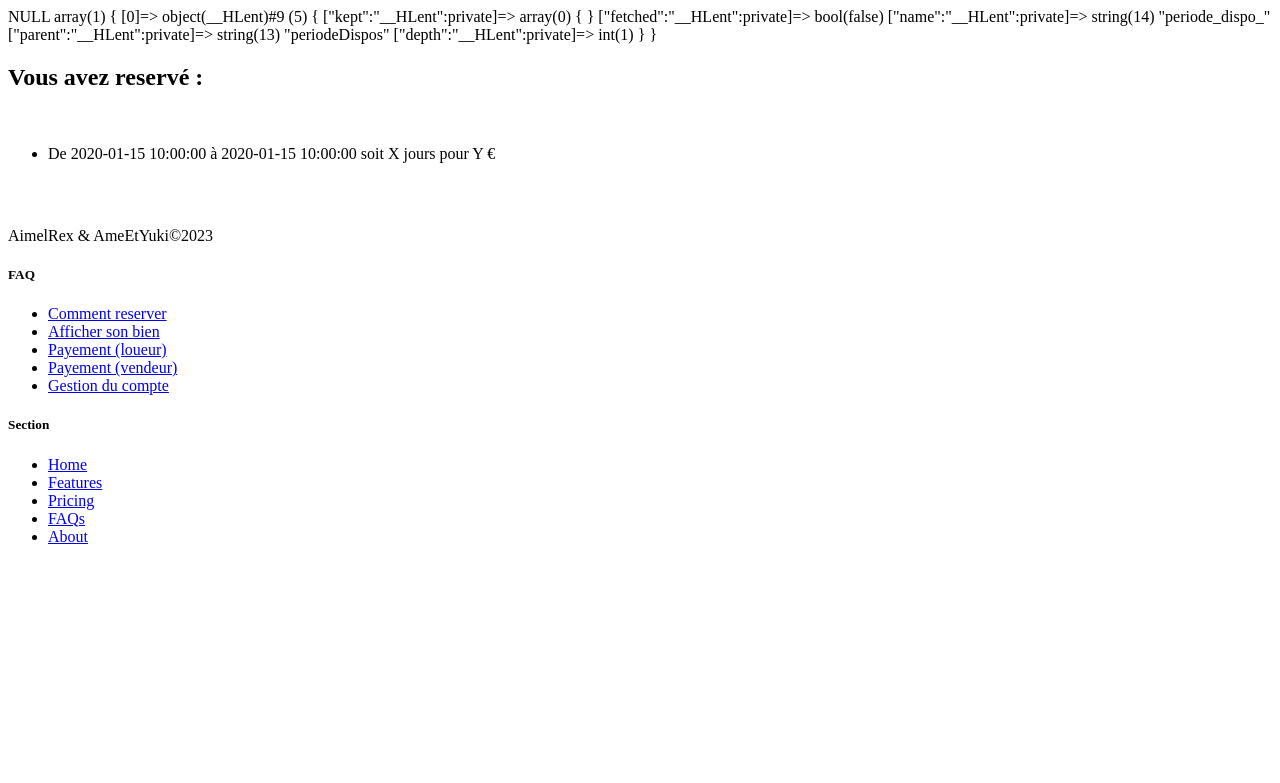
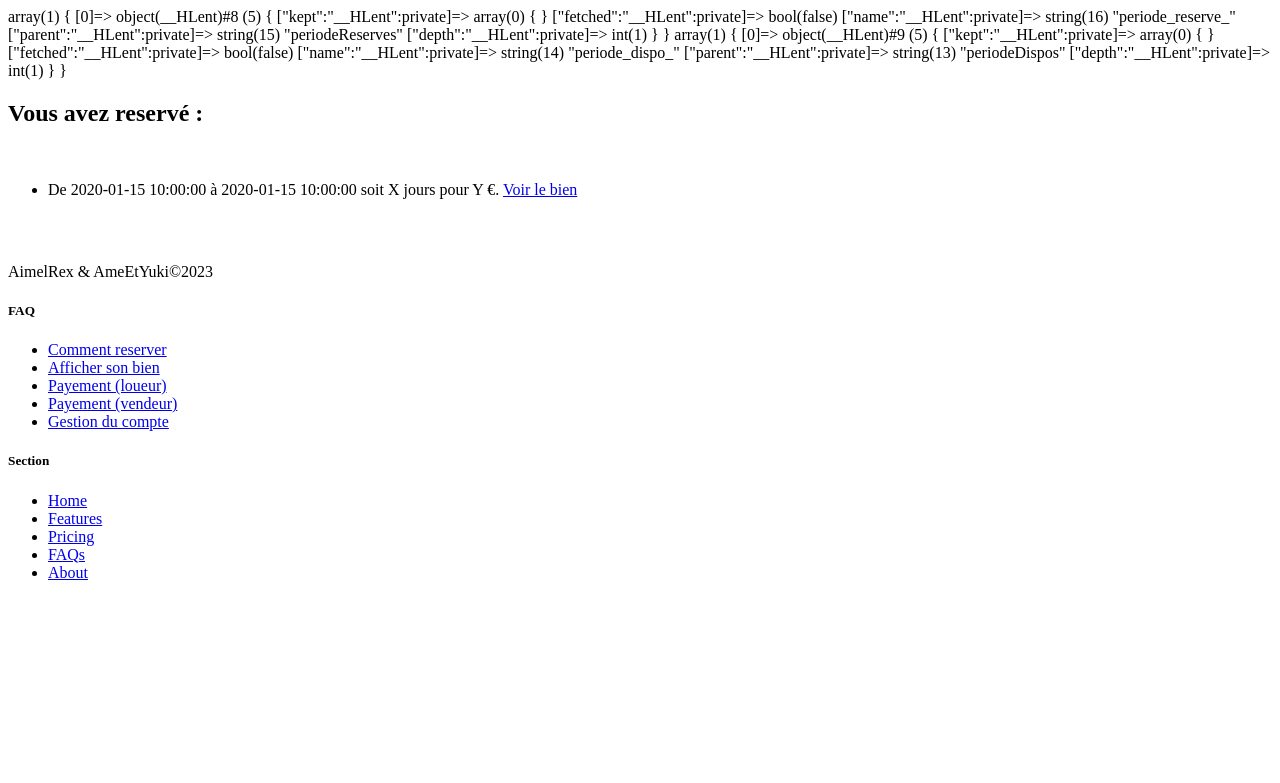
Before and after one commit to AmeEtYuki/gestionLocationMVC, a PHP site: template vues/voirFactures.php in a window 1280 px wide. Shown: the top 783 px of the page. Run offline with PHP 8.4, Linux system fonts and the light colour scheme; the template is opened without the code that fills it: most values are stand-ins (such as "Sample title", 1, 10 or a date in 2020); data that the repository does not hold is empty.

Commit message:
💶💸mesFacture 💶💸

```diff
--- a/modeles/periodeDispo.php
+++ b/modeles/periodeDispo.php
@@ -56,7 +56,7 @@ class periodeDispo {
         $req = $this->pdo->prepare($sql);
         $req->bindParam(':id', $id , PDO::PARAM_INT);
         $req->execute();
-        return $req->fetchAll(PDO::FETCH_ASSOC);
+        return $req->fetch(PDO::FETCH_ASSOC);
     }
 
 
--- a/modeles/periodeReserve.php
+++ b/modeles/periodeReserve.php
@@ -13,13 +13,15 @@ class periodeReserve {
         $req->bindParam(':dateDeb', $dateDeb , PDO::PARAM_STR);
         $req->bindParam(':dateFin', $dateFin , PDO::PARAM_STR);
         $req->bindParam(':idUser', $idUser , PDO::PARAM_STR);
-        $bool = false;
+        $bool = true;
         try {
             //code...
             $bool = $req->execute();
+
         } catch (\Throwable $th) {
             //throw $th;
             $bool = false;
+
         }
         return $bool;
     }
--- a/vues/voirFactures.php
+++ b/vues/voirFactures.php
@@ -8,9 +8,15 @@ if(empty($periodeDispos)){
 } else {
     echo"<h2>Vous avez reservé :</h2><br><ul>";
     foreach($periodeDispos as $pd){
-        echo "<li> De ".$pd["dateDebut"]." à ".$pd["dateFin"]." soit X jours pour Y €";
-        //si periode reserve est valide alors :::
-        echo "<br></li>";
+        foreach($periodeReserves as $pr){
+            //il faut compter les jours mtn
+            if($pr["id_periodeDispo"] == $pd["id"]){
+                echo "<li>De ".$pr["dateDebut"]." à ".$pr["dateFin"]." soit X jours pour Y €. <a href='?action=showBien&idBien=".$pd["id_bien"]."' >Voir le bien</a>"; //pour le bien
+                //si periode reserve est valide alors :::
+                echo "<br></li>";
+            }
+        }
+
     }
     echo"</ul>";
 }
```
